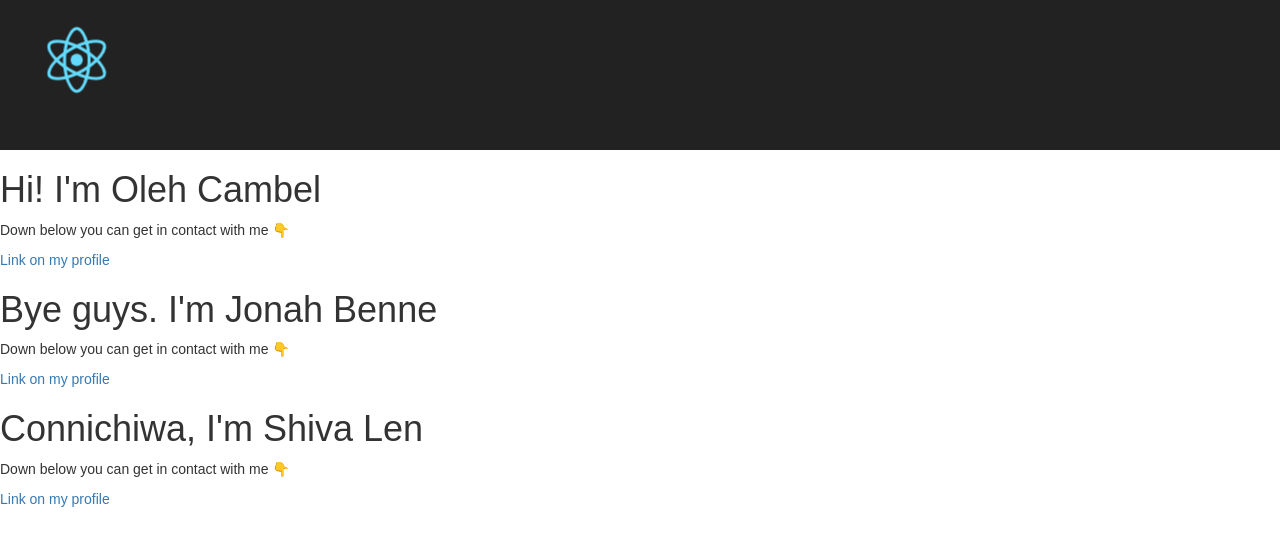
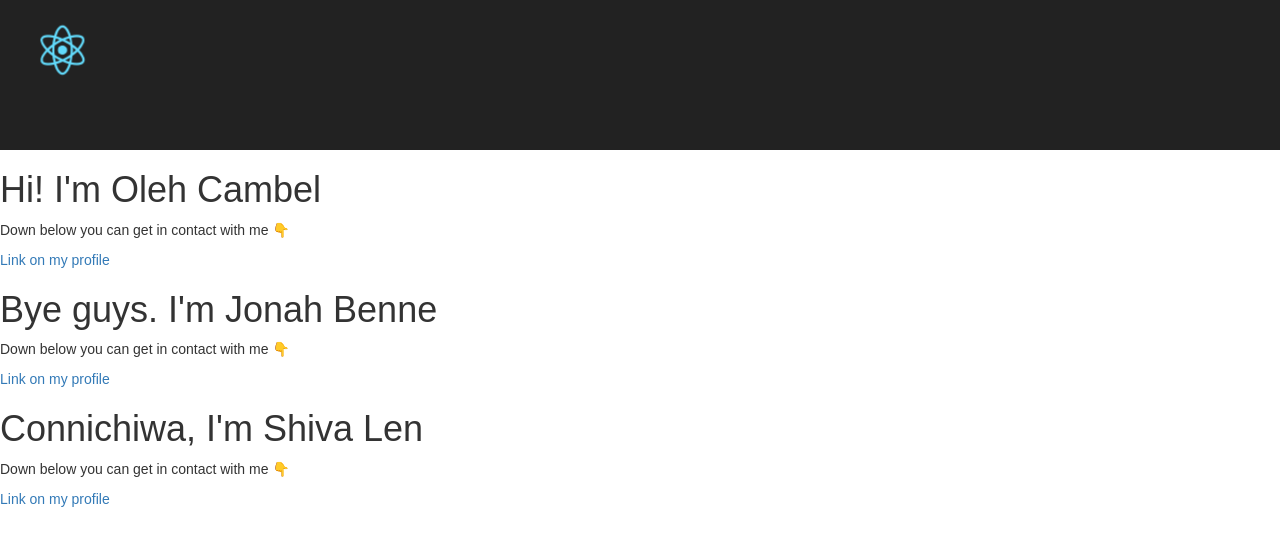
Before and after one commit to olehcambel/react-slider-component, a React (Create React App) app: page / in a window 1280 px wide. Shown: the top 546 px of the page. Built offline with nearby package versions, Linux system fonts and the light colour scheme.

Commit message:
initialize create-react-app

```diff
--- a/src/App.css
+++ b/src/App.css
@@ -4,7 +4,7 @@
 
 .App-logo {
   animation: App-logo-spin infinite 20s linear;
-  height: 80px;
+  height: 60px;
 }
 
 .App-header {
```
